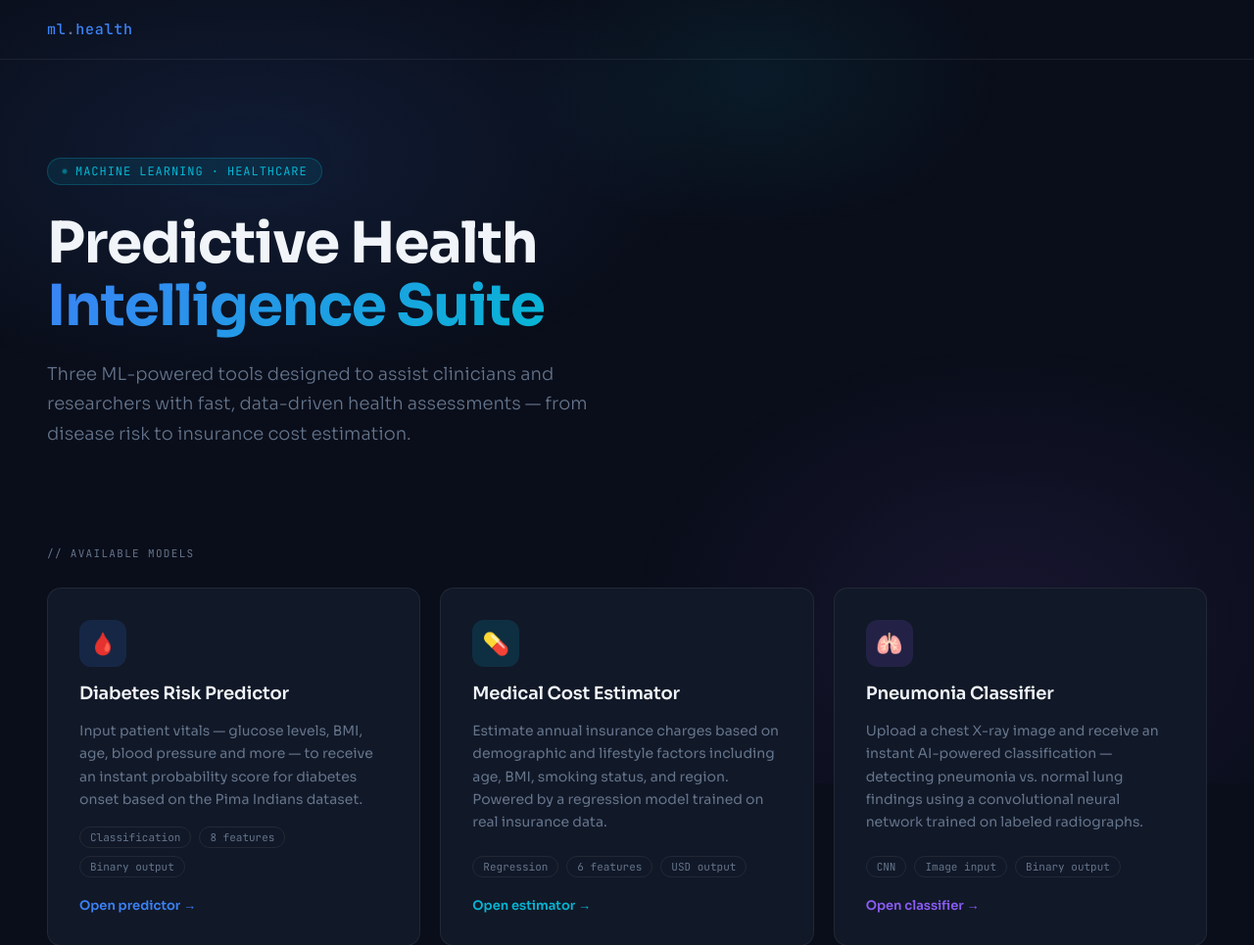
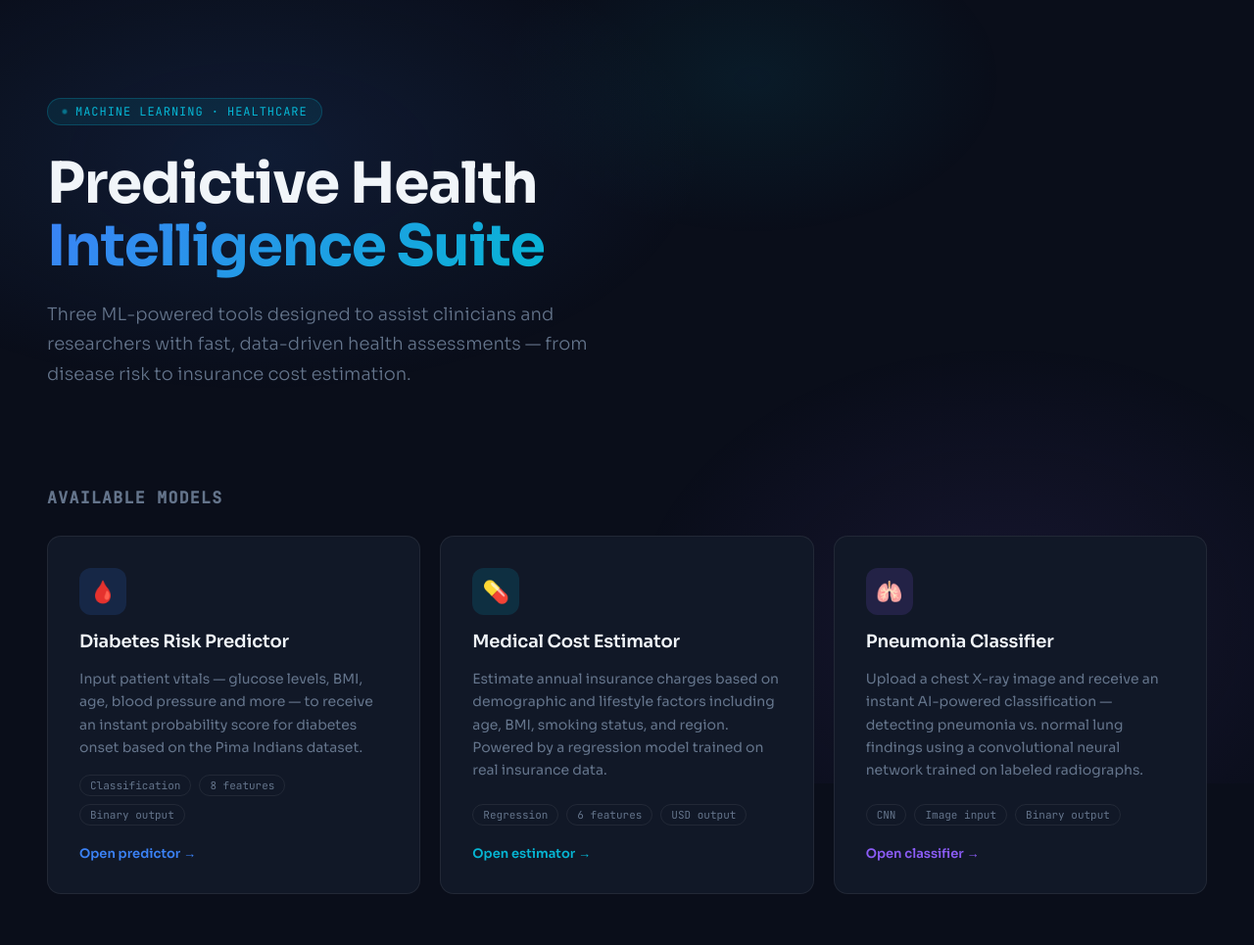
Before and after one commit to Muhammad-Bilal1605/LearningAI, a Flask app: page / in a window 1280 px wide. Shown: the top 965 px of the page at 98% size. Run offline with Flask 3, Linux system fonts and the light colour scheme; parts of the project's set-up code (start-up, migrations or seed data) failed here and were passed over.

Commit message:
project_2: updated UI
removed the nav bar as served no purpose and rather than simple text with // for available models i used h2

```diff
--- a/scripts/project_2/templates/home.html
+++ b/scripts/project_2/templates/home.html
@@ -307,9 +307,7 @@
 </head>
 <body>
 <div class="page">
-    <nav>
-        <div class="logo">ml<span>.</span>health</div>
-    </nav>
+
 
     <div class="hero">
         <div class="hero-tag">Machine Learning · Healthcare</div>
@@ -319,7 +317,7 @@
     </div>
 
     <div class="section">
-        <div class="section-label">// available models</div>
+        <div class="section-label"><h2>Available models</h2></div>
         <div class="cards">
 
             <a class="card" href="/diabetes">
```
